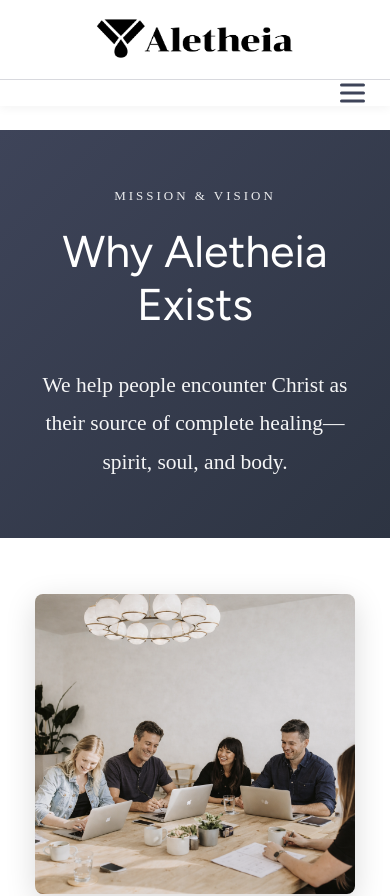
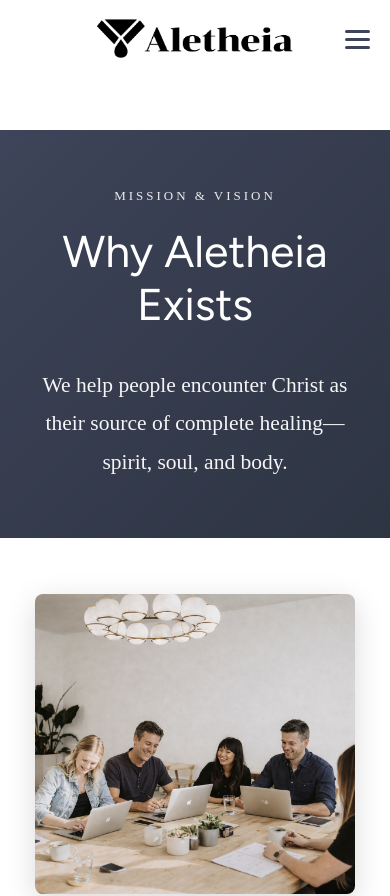
Before and after one commit to jordanwits/Aletheia, a React (Create React App) app: page /mission-vision in a window 390 px wide. Shown: the top 896 px of the page. Built offline with nearby package versions, Linux system fonts and the light colour scheme; a web font is replaced by a local one.

Commit message:
Update mobile hamburger menu to floating icon and adjust positioning

```diff
--- a/src/components/Header.css
+++ b/src/components/Header.css
@@ -137,8 +137,14 @@
 }
 
 @media (max-width: 768px) {
+  .header {
+    background-color: transparent;
+    box-shadow: none;
+  }
+
   .header-top {
     padding: clamp(20px, 1.5rem, 25px) 20px clamp(12px, 0.9rem, 15px);
+    background-color: white;
   }
 
   .logo-image {
@@ -146,32 +152,42 @@
     max-width: min(280px, 70vw);
   }
 
+  .header-divider {
+    display: none;
+  }
+
   .header-bottom {
-    padding: clamp(12px, 0.9rem, 15px) 20px clamp(15px, 1.2rem, 20px);
+    padding: 0;
+    background-color: transparent;
   }
 
   .menu-toggle {
     display: flex;
-    position: absolute;
+    position: fixed;
     right: 20px;
-    top: 50%;
-    transform: translateY(-50%);
+    top: 30px;
+    background-color: transparent;
+    border: none;
+    z-index: 1200;
+    padding: 5px;
   }
 
   .nav {
-    position: absolute;
-    top: 100%;
+    position: fixed;
+    top: 0;
     left: 0;
     right: 0;
     background-color: var(--bg-white);
     flex-direction: column;
-    padding: 20px;
+    padding: 80px 20px 20px;
     box-shadow: 0 4px 10px rgba(0, 0, 0, 0.1);
     transform: translateY(-100%);
     opacity: 0;
     visibility: hidden;
     transition: all 0.3s ease;
     gap: 15px;
+    max-height: 100vh;
+    overflow-y: auto;
   }
 
   .nav.open {
@@ -195,6 +211,7 @@
 @media (max-width: 480px) {
   .header-top {
     padding: clamp(15px, 1rem, 20px) 15px clamp(10px, 0.7rem, 12px);
+    background-color: white;
   }
 
   .logo-image {
@@ -202,8 +219,9 @@
     max-width: min(250px, 65vw);
   }
 
-  .header-bottom {
-    padding: clamp(10px, 0.7rem, 12px) 15px clamp(12px, 0.9rem, 15px);
+  .menu-toggle {
+    right: 15px;
+    top: 25px;
   }
 
   .nav {
```
